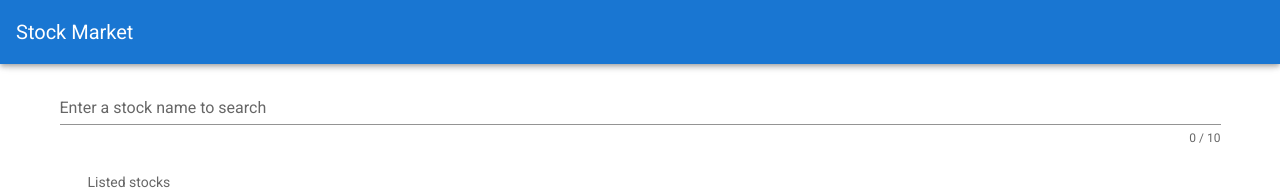
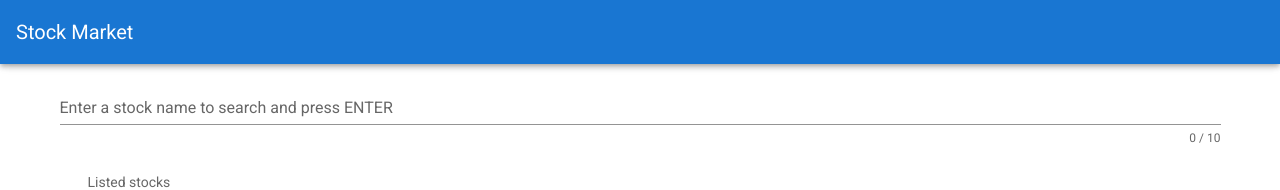
Before and after one commit to emanuellucascomp/stock-market-front, a Vue app in the folder stock-market-front/: page / in a window 1280 px wide. Shown: the top 190 px of the page. Built offline with nearby package versions, Linux system fonts and the light colour scheme.

Commit message:
finishing

```diff
--- a/stock-market-front/src/components/DashboardStock.vue
+++ b/stock-market-front/src/components/DashboardStock.vue
@@ -4,7 +4,7 @@
       v-model="firststockName"
       :rules="stockNameRules"
       :counter="10"
-      label="Enter a stock name to search"
+      label="Enter a stock name to search and press ENTER"
       required
       @keyup.enter="searchStock"
     ></v-text-field>
```
